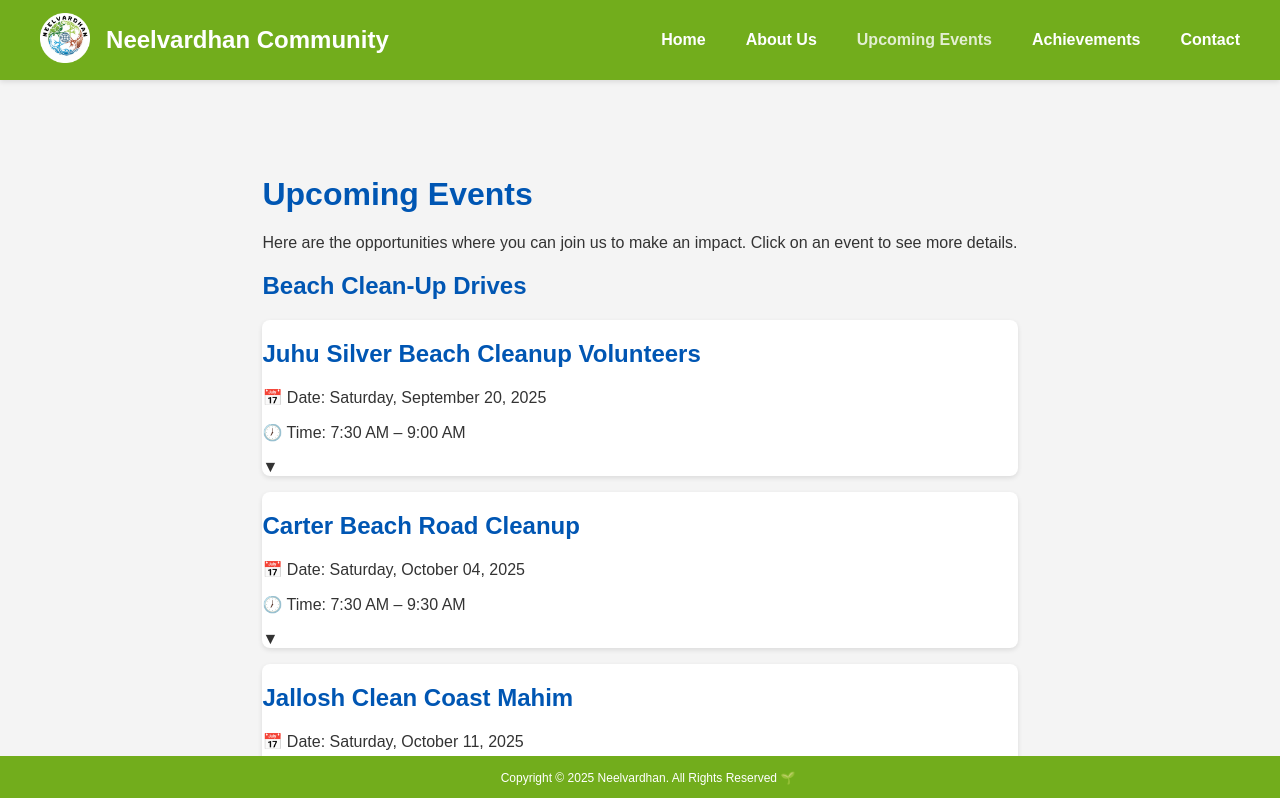
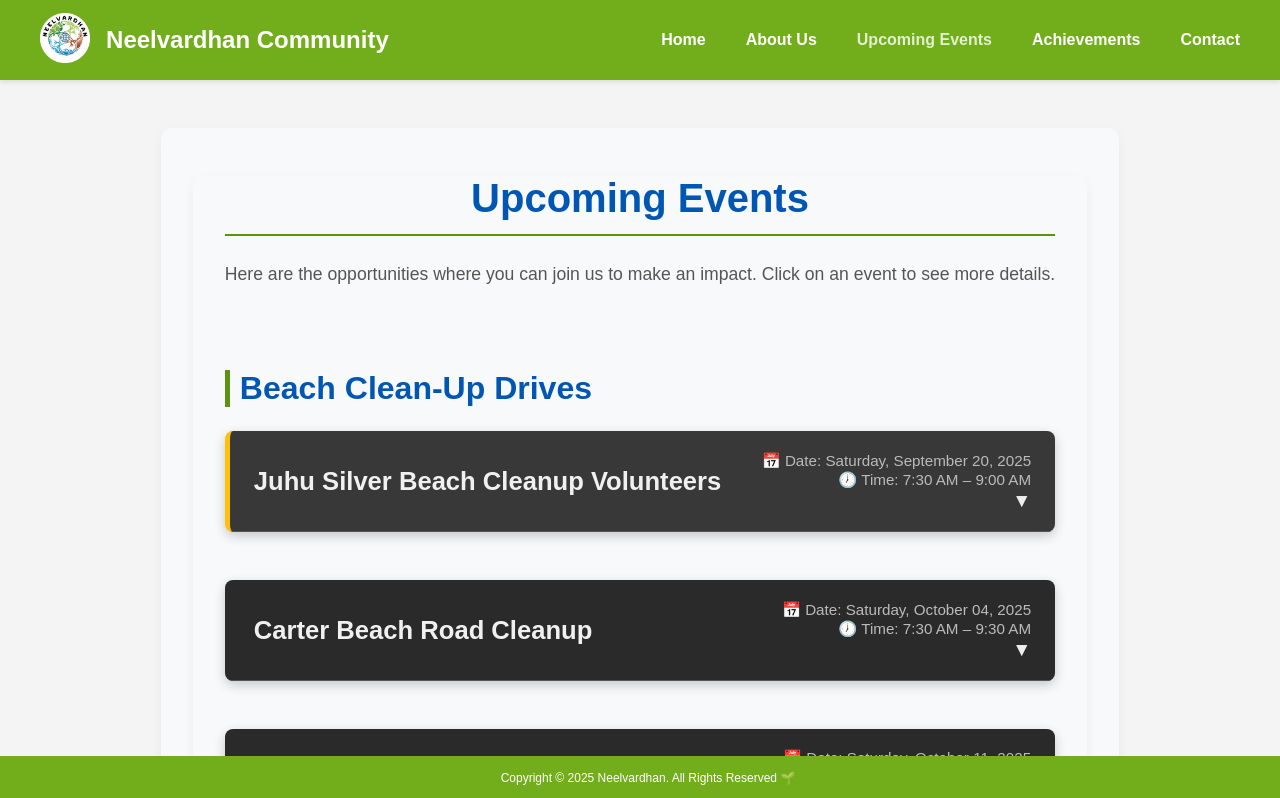
Before and after one commit to OG-DHRUV-1002/dns-website, a React (Create React App) app: page /upcoming-events in a window 1280 px wide. Shown: the top 798 px of the page. Built offline with nearby package versions, Linux system fonts and the light colour scheme.

Commit message:
Update styles.css

```diff
--- a/src/assets/styles.css
+++ b/src/assets/styles.css
@@ -59,16 +59,70 @@ body {
   opacity: 0.8;
 }
 
-/* Page Container */
-.page-container {
-  max-width: 1200px;
-  margin: 3rem auto;
-  padding: 0 2rem;
-  min-height: 60vh;
-}
 
 .page-container h1, .page-container h2 {
     color: #0056b3;
+}
+
+/* --- Page Container for Upcoming Events & Achievements --- */
+.page-container { /* Re-defining with adjustments for the specific pages */
+  max-width: 1000px; /* Slightly narrower for content focus */
+  margin: 3rem auto; /* Keep your existing margin */
+  padding: 0 2rem; /* Keep your existing padding */
+  min-height: 60vh; /* Keep your existing min-height */
+  background-color: #f8f9fa; /* Light background for the content area */
+  border-radius: 10px;
+  box-shadow: 0 4px 12px rgba(0,0,0,0.05); /* Softer shadow */
+}
+
+.page-title { /* For h1 "Upcoming Events" or "Our Impact Journey" */
+  font-size: 2.5rem;
+  color: #5E9211; /* Your primary green */
+  text-align: center;
+  margin-bottom: 1.5rem;
+  padding-bottom: 0.8rem;
+  border-bottom: 2px solid #5E9211;
+}
+
+.page-description { /* For the descriptive paragraph below the title */
+  font-size: 1.1rem;
+  line-height: 1.6;
+  color: #555; /* Slightly darker for better contrast on light background */
+  text-align: center;
+  margin-bottom: 2.5rem;
+}
+
+/* --- Category Section Styling (for both Upcoming Events and Achievements) --- */
+.event-category-section,
+.achievement-category-section {
+  margin-top: 3rem; /* Spacing between categories */
+  padding-top: 1rem;
+  /* Optional: a subtle border at the top of each category section, uncomment if desired */
+  /* border-top: 1px solid #ddd; */
+}
+
+/* Specific styling for the first category section if no top border is desired */
+.event-category-section:first-of-type,
+.achievement-category-section:first-of-type {
+  border-top: none;
+  margin-top: 0; /* Remove top margin for the first category to sit flush with page-description */
+}
+
+.category-title { /* Styling for "Beach Clean-Up Drives", "Restoration Drives" etc. */
+  font-size: 2rem;
+  color: #285A00; /* A darker green for category titles */
+  margin-bottom: 1.5rem;
+  padding-left: 10px;
+  border-left: 5px solid #5E9211; /* Accent border for category titles */
+  display: block; /* Ensures border-left works correctly */
+}
+
+/* List containers for events/achievements within a category */
+.events-list,
+.achievements-list {
+  display: flex;
+  flex-direction: column;
+  gap: 1.5rem; /* Spacing between cards */
 }
 
 /* --- PARALLAX HERO SECTION (HOMEPAGE) --- */
@@ -209,83 +263,125 @@ position: fixed; /* This is the key to making it float */
 
 
 /* Update the main event card for new toggle icon positioning */
+/* Original event-card for Upcoming Events (dark background) */
 .event-card {
-  position: relative; /* Needed for absolute positioning of toggle icon */
-  background: #fff;
+  position: relative;
+  background-color: #2a2a2a; /* Dark background as per your original design */
+  color: #f0f0f0; /* Light text for dark background */
   border-radius: 8px;
-  margin-bottom: 1rem;
-  box-shadow: 0 2px 5px rgba(0,0,0,0.1);
+  margin-bottom: 1.5rem; /* Increased spacing between cards */
+  box-shadow: 0 4px 12px rgba(0,0,0,0.2);
   overflow: hidden;
   transition: all 0.3s ease;
+  border-left: 5px solid transparent; /* Default transparent border */
 }
 
-/* Update the header to align items */
-.event-card-header {
+.event-card.expanded {
+  box-shadow: 0 6px 15px rgba(0,0,0,0.3);
+}
+
+.event-card.internal-event {
+  border-left-color: #ffc107; /* Orange/Yellow border for internal events */
+  background-color: #383838; /* Slightly different background for internal */
+}
+
+/* Update the header to align items - now using '.event-header' from EventCard.js */
+.event-header { /* This replaces your .event-card-header */
   display: flex;
   justify-content: space-between;
   align-items: center;
   padding: 1.2rem 1.5rem;
   cursor: pointer;
-  border-bottom: 1px solid #eee; /* Add a subtle line */
+  border-bottom: 1px solid #555; /* Subtle separator */
 }
 
-.event-card-header h3 {
+.event-header h2 { /* Targeting the h2 directly in the header */
   margin: 0;
-  color: #333;
+  font-size: 1.6rem;
+  color: #f0f0f0; /* Light text */
+  /* Remove any conflicting h2 styles from .page-container h1, h2 if they affect this */
 }
 
-.event-card-header p {
-  margin: 0.25rem 0 0;
-  color: #555;
-  font-size: 0.9rem;
+.event-info-summary { /* This is the new container for date/time/arrow */
+  display: flex;
+  flex-direction: column;
+  align-items: flex-end; /* Align text to the right */
 }
 
-/* Styling for the NEW "Sign Up" button in the header */
-.signup-button-header {
-  display: inline-block;
-  padding: 8px 16px; /* Made smaller to fit the header */
-  background-color: #007bff;
-  color: white;
-  text-decoration: none;
-  border-radius: 5px;
-  font-weight: bold;
-  font-size: 0.9rem;
-  transition: background-color 0.3s ease;
-  margin-left: 1rem; /* Adds space between text and button */
-  white-space: nowrap; /* Prevents text from wrapping */
+.event-info-summary p {
+  margin: 0;
+  font-size: 0.95rem;
+  color: #bbb; /* Slightly muted text */
+  text-align: right;
+  line-height: 1.3;
 }
 
-.signup-button-header:hover {
-  background-color: #0056b3;
+.dropdown-arrow { /* Your existing dropdown arrow */
+  font-size: 1.2rem;
+  margin-left: 1rem;
+  color: #eee;
 }
 
-/* Styling for the body content */
-.event-card-body {
+/* Styling for the body content - now using '.event-details' from EventCard.js */
+.event-details { /* This replaces your .event-card-body */
   padding: 1.5rem;
-  padding-top: 2.5rem; /* Add extra padding at the top for the up-arrow */
-  position: relative;
+  padding-top: 0.5rem; /* Less padding at top since it follows header */
+  line-height: 1.6;
+  font-size: 1rem;
 }
 
-/* Styling for the NEW professional toggle icons (chevrons) */
-.event-toggle-icon {
-  position: absolute;
-  font-size: 1.5rem;
-  color: #28a745; /* Your theme green */
+.event-details p {
+  margin-bottom: 0.8rem;
+  color: #ccc; /* Light text */
+  text-align: left;
+}
+
+.event-details p strong {
+  color: #eee; /* Brighter for emphasis */
+}
+
+/* Styling for the NEW "Sign Up Here" button in the expanded details */
+/* This replaces your .signup-button-header as that's no longer needed for the main card */
+.signup-btn { /* This is the main button for public events */
+  display: inline-block;
+  background-color: #007bff; /* Your original blue button color */
+  color: white;
+  padding: 10px 20px;
+  border-radius: 5px;
+  text-decoration: none;
+  font-weight: bold;
+  font-size: 1rem; /* Adjust if needed */
+  transition: background-color 0.3s ease, transform 0.2s ease;
+  margin-top: 1rem;
+  border: none;
   cursor: pointer;
 }
 
-.event-toggle-icon.collapsed {
-  bottom: 10px;
-  left: 50%;
-  transform: translateX(-50%);
+.signup-btn.internal-btn {
+  background-color: #ffc107; /* Orange/Yellow for internal events */
+  color: #333; /* Dark text for contrast */
+  cursor: default; /* Not a clickable signup */
+  box-shadow: none; /* Remove hover shadow for internal */
 }
 
-.event-toggle-icon.expanded {
-  top: 10px;
-  left: 50%;
-  transform: translateX(-50%);
+.signup-btn:hover:not(.internal-btn) { /* Hover for non-internal buttons */
+  background-color: #0056b3; /* Darker blue on hover */
+  transform: translateY(-2px);
+  box-shadow: 0 4px 8px rgba(0, 123, 255, 0.3);
 }
 
+/* Message for no upcoming/achieved events in a category */
+.no-events-message,
+.no-achievements-message {
+  font-style: italic;
+  color: #777;
+  background-color: #e9e9e9;
+  padding: 1.5rem;
+  border-radius: 8px;
+  text-align: center;
+  margin-top: 1rem;
+  box-shadow: inset 0 1px 3px rgba(0,0,0,0.1);
+}
 
 /* Add this at the end of your CSS file */
 
@@ -501,6 +597,33 @@ html, body, #root {
   font-size: 0.75rem; /* Optional: Make text slightly smaller to fit better */
 }
 
+/* --- Achievement Card Styling (Achievements Page - lighter background) --- */
+.achievement-card {
+  background-color: #ffffff; /* White background for achievements */
+  border-left: 5px solid #5E9211; /* Green accent border */
+  border-radius: 8px;
+  padding: 1.5rem;
+  margin-bottom: 1.5rem;
+  box-shadow: 0 2px 8px rgba(0,0,0,0.1);
+  color: #333; /* Dark text for light background */
+}
+
+.achievement-card h3 {
+  margin-top: 0;
+  font-size: 1.5rem;
+  color: #333;
+}
+
+.achievement-card p {
+  line-height: 1.6;
+  color: #555;
+  text-align: left;
+}
+
+.achievement-card p strong {
+  color: #333;
+}
+
 /* Add any other global styles you have here */
 
 
```
